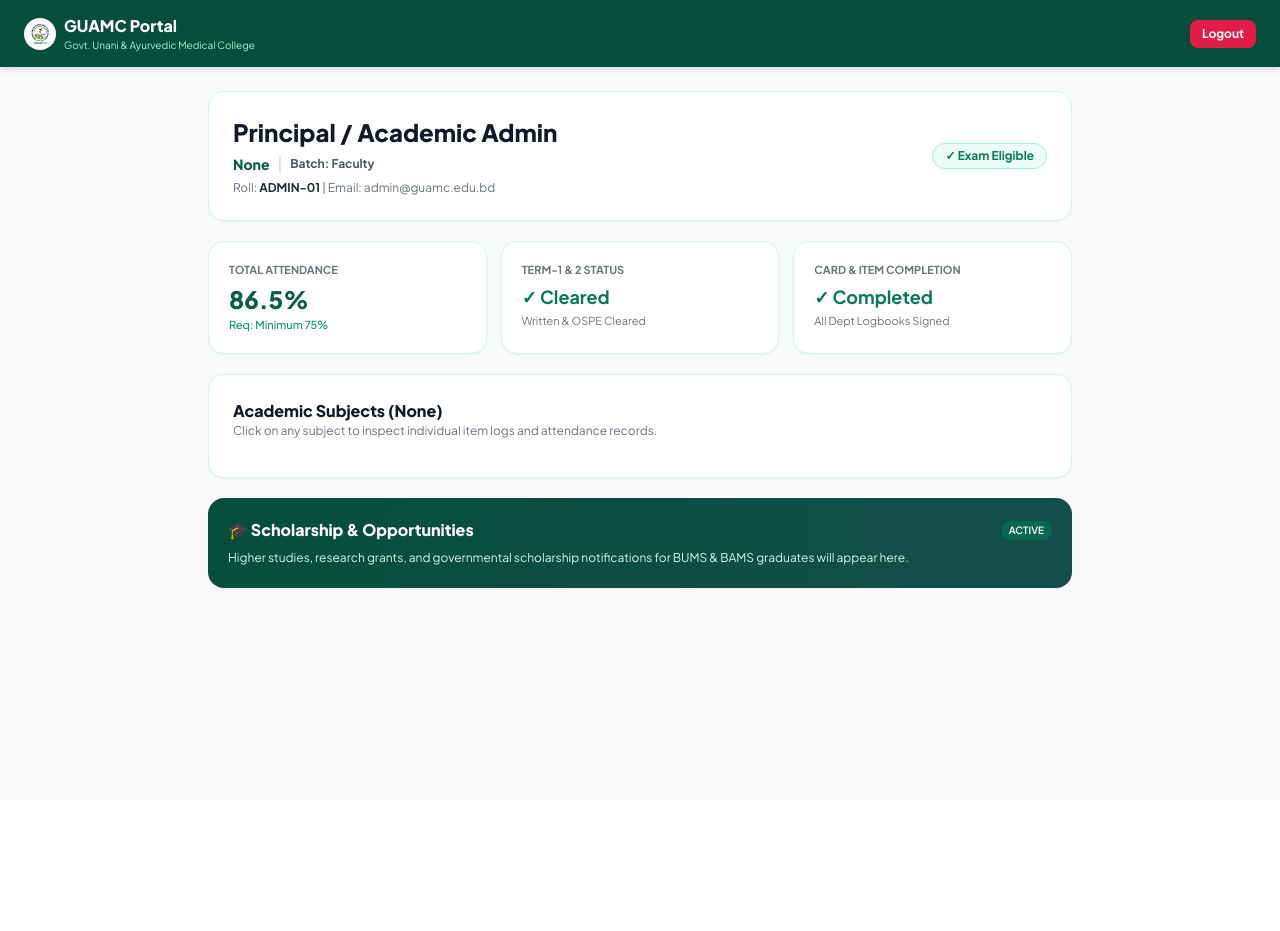
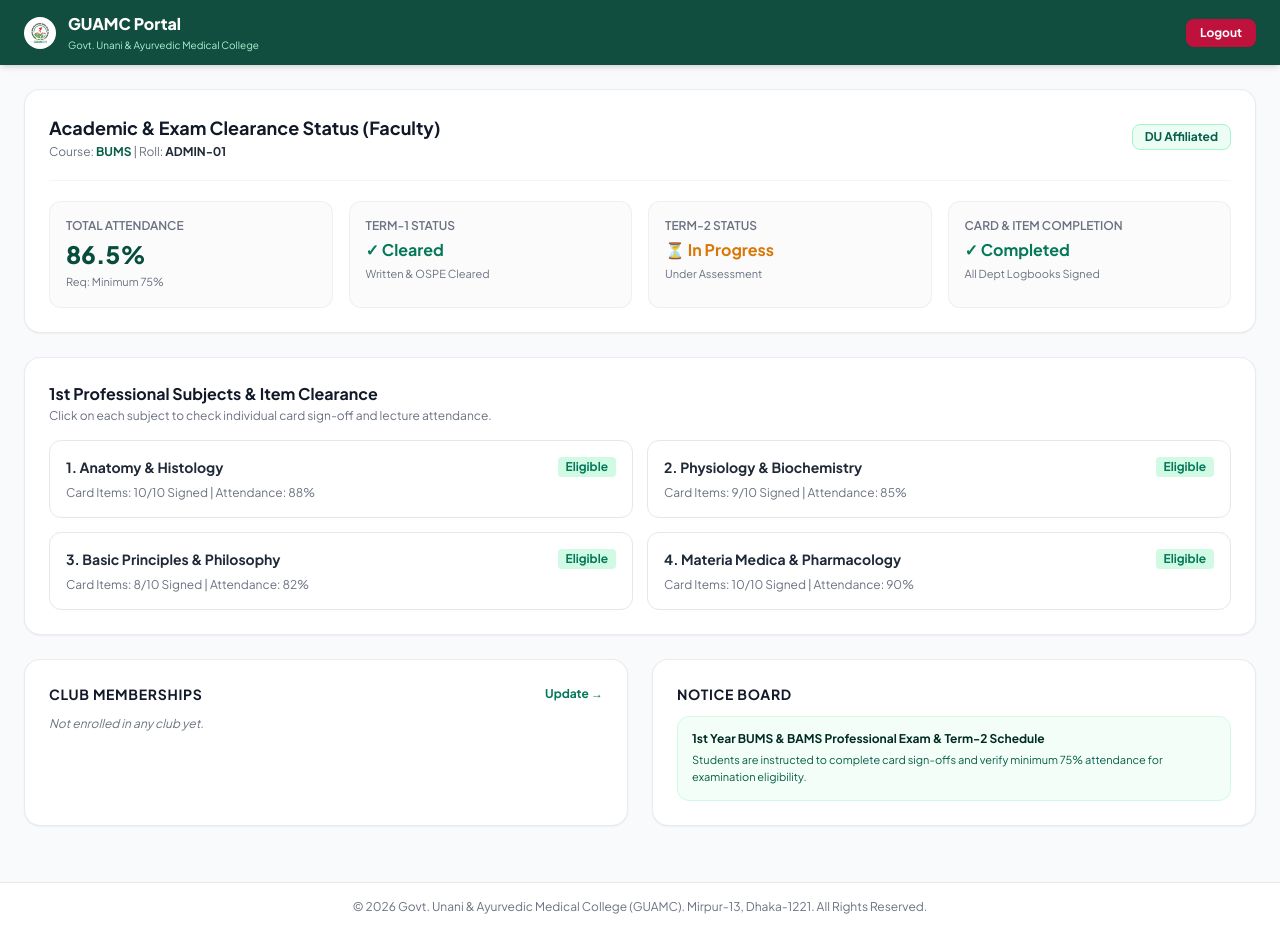
Before and after one commit to niloyxahc-dotcom/guamc-student-portal, a Flask app: template templates/dashboard.html in a window 1280 px wide. Before the commit the page ends 589 px from the top, so only its background shows below. Run offline with Flask 3, Linux system fonts and the light colour scheme; the template is opened without the code that fills it, so the values that code supplies are empty; a user stored in the database is signed in; parts of the project's set-up code (start-up, migrations or seed data) failed here and were passed over; some libraries are stand-ins or nearby versions.

Commit message:
Replace SSC card with 1st prof subject clearance

```diff
--- a/templates/base.html
+++ b/templates/base.html
@@ -3,35 +3,47 @@
 <head>
     <meta charset="UTF-8">
     <meta name="viewport" content="width=device-width, initial-scale=1.0">
-    <title>GUAMC Portal</title>
+    <title>GUAMC Student Portal</title>
+    <!-- Tailwind CSS -->
     <script src="https://cdn.tailwindcss.com"></script>
     <link href="https://fonts.googleapis.com/css2?family=Plus+Jakarta+Sans:wght@400;500;600;700;800&display=swap" rel="stylesheet">
-    <style>body { font-family: 'Plus Jakarta Sans', sans-serif; background-color: #f8fafc; }</style>
+    <style>
+        body { font-family: 'Plus Jakarta Sans', sans-serif; background-color: #f8fafc; }
+    </style>
 </head>
-<body class="min-h-screen pb-12">
+<body class="min-h-screen flex flex-col justify-between">
 
-    <!-- Sticky Navigation Bar with Logout -->
-    <nav class="bg-emerald-900 text-white shadow-md px-4 sm:px-6 py-3.5 flex justify-between items-center sticky top-0 z-50">
-        <div class="flex items-center gap-2.5">
-            <img src="{{ url_for('static', filename='logo.jpeg') }}" alt="Logo" class="h-8 w-auto object-contain bg-white rounded-full p-0.5">
-            <div>
-                <h1 class="font-extrabold text-sm sm:text-base leading-tight">GUAMC Portal</h1>
-                <p class="text-[10px] text-emerald-200">Govt. Unani & Ayurvedic Medical College</p>
+    <!-- Top Navigation Header -->
+    <header class="bg-[#124e3f] text-white sticky top-0 z-50 shadow-md">
+        <div class="max-w-7xl mx-auto px-4 sm:px-6 py-3 flex items-center justify-between">
+
+            <div class="flex items-center gap-3">
+                <img src="{{ url_for('static', filename='logo.jpeg') }}" alt="GUAMC Logo" class="h-8 w-auto object-contain bg-white rounded-full p-0.5">
+                <div>
+                    <h1 class="font-extrabold text-sm sm:text-base leading-none">GUAMC Portal</h1>
+                    <p class="text-[10px] text-emerald-200 mt-0.5">Govt. Unani & Ayurvedic Medical College</p>
+                </div>
             </div>
+
+            <!-- Navigation Links & Logout Button -->
+            <div class="flex items-center gap-2 sm:gap-4">
+                <a href="{{ url_for('logout') }}" class="px-3.5 py-1.5 rounded-lg bg-rose-700 hover:bg-rose-800 text-white text-xs font-bold transition shadow-sm">
+                    Logout
+                </a>
+            </div>
+
         </div>
-        <div>
-            <a href="{{ url_for('logout') }}" class="inline-flex items-center gap-1.5 px-3 py-1.5 rounded-lg bg-rose-600 hover:bg-rose-700 text-white text-xs font-bold shadow-sm transition">
-                <svg class="w-3.5 h-3.5" fill="none" stroke="currentColor" viewBox="0 0 24 24">
-                    <path stroke-linecap="round" stroke-linejoin="round" stroke-width="2" d="M17 16l4-4m0 0l-4-4m4 4H7m6 4v1a3 3 0 01-3 3H6a3 3 0 01-3-3V7a3 3 0 013-3h4a3 3 0 013 3v1" />
-                </svg>
-                Logout
-            </a>
-        </div>
-    </nav>
+    </header>
 
-    <main class="max-w-4xl mx-auto p-4">
+    <!-- Main Container -->
+    <main class="max-w-7xl mx-auto px-4 sm:px-6 py-6 w-full flex-grow">
         {% block content %}{% endblock %}
     </main>
 
+    <!-- Footer -->
+    <footer class="border-t border-gray-200 bg-white py-4 text-center text-xs text-gray-500 mt-8">
+        © 2026 Govt. Unani & Ayurvedic Medical College (GUAMC). Mirpur-13, Dhaka-1221. All Rights Reserved.
+    </footer>
+
 </body>
 </html>
--- a/templates/dashboard.html
+++ b/templates/dashboard.html
@@ -1,100 +1,119 @@
-<!DOCTYPE html>
-<html lang="en">
-<head>
-    <meta charset="UTF-8">
-    <meta name="viewport" content="width=device-width, initial-scale=1.0">
-    <title>Student Dashboard - GUAMC</title>
-    <script src="https://cdn.tailwindcss.com"></script>
-    <link href="https://fonts.googleapis.com/css2?family=Plus+Jakarta+Sans:wght@400;500;600;700;800&display=swap" rel="stylesheet">
-    <style>body { font-family: 'Plus Jakarta Sans', sans-serif; background-color: #f8fafc; }</style>
-</head>
-<body class="min-h-screen pb-12">
+{% extends "base.html" %}
 
-    <!-- Top Navigation Bar with Direct Visible Logout -->
-    <nav class="bg-emerald-900 text-white shadow-md px-4 sm:px-6 py-3.5 flex justify-between items-center sticky top-0 z-50">
-        <div class="flex items-center gap-2">
-            <img src="{{ url_for('static', filename='logo.jpeg') }}" alt="Logo" class="h-8 w-auto object-contain bg-white rounded-full p-0.5">
+{% block content %}
+<div class="space-y-6">
+
+    <!-- Academic & Exam Clearance Status Header Banner -->
+    <div class="bg-white rounded-2xl shadow-sm border border-gray-200/80 p-6">
+        <div class="flex flex-col sm:flex-row justify-between items-start sm:items-center gap-3 pb-5 border-b border-gray-100">
             <div>
-                <h1 class="font-extrabold text-sm sm:text-base leading-tight">GUAMC Portal</h1>
-                <p class="text-[10px] text-emerald-200">Govt. Unani & Ayurvedic Medical College</p>
+                <h2 class="text-lg font-bold text-gray-900">
+                    Academic & Exam Clearance Status ({{ current_user.batch if current_user.batch else '37th Batch' }})
+                </h2>
+                <p class="text-xs text-gray-500 mt-0.5">
+                    Course: <span class="font-bold text-emerald-800">{{ current_user.course_type if current_user.course_type else 'BUMS' }}</span> |
+                    Roll: <span class="font-bold text-gray-800">{{ current_user.roll_no }}</span>
+                </p>
             </div>
-        </div>
-        <div>
-            <a href="{{ url_for('logout') }}" class="inline-flex items-center gap-1 px-3 py-1.5 rounded-lg bg-rose-600 hover:bg-rose-700 text-white text-xs font-bold shadow-sm transition">
-                Logout
-            </a>
-        </div>
-    </nav>
-
-    <main class="max-w-4xl mx-auto p-4 space-y-5 mt-2">
-
-        <!-- Student Info Header Card -->
-        <div class="bg-white rounded-2xl shadow-sm border border-emerald-100 p-5 sm:p-6 flex flex-col sm:flex-row justify-between items-start sm:items-center gap-4">
-            <div>
-                <h2 class="text-xl sm:text-2xl font-black text-gray-900">{{ current_user.name }}</h2>
-                <div class="flex items-center gap-2 mt-1">
-                    <span class="text-sm font-extrabold text-emerald-800">{{ current_user.course_type }}</span>
-                    <span class="text-gray-300">|</span>
-                    <span class="text-xs font-bold text-gray-600">Batch: {{ current_user.batch }}</span>
-                </div>
-                <p class="text-xs text-gray-500 mt-1">Roll: <span class="font-bold text-gray-800">{{ current_user.roll_no }}</span> | Email: {{ current_user.email }}</p>
-            </div>
-            <span class="px-3 py-1 bg-emerald-50 text-emerald-700 text-xs font-bold rounded-full border border-emerald-200">
-                ✓ Exam Eligible
+            <span class="px-3 py-1 bg-emerald-50 text-emerald-800 text-xs font-bold rounded-lg border border-emerald-200">
+                DU Affiliated
             </span>
         </div>
 
-        <!-- Academic & Exam Clearance Status -->
-        <div class="grid grid-cols-1 sm:grid-cols-3 gap-3.5">
-            <div class="bg-white p-4 sm:p-5 rounded-2xl shadow-sm border border-emerald-100">
-                <p class="text-[11px] font-bold text-gray-500 uppercase">Total Attendance</p>
-                <h3 class="text-2xl font-black text-emerald-800 mt-1">86.5%</h3>
-                <p class="text-[11px] text-emerald-600 font-medium mt-0.5">Req: Minimum 75%</p>
+        <!-- Metric Cards -->
+        <div class="grid grid-cols-1 sm:grid-cols-2 lg:grid-cols-4 gap-4 mt-5">
+            <div class="bg-gray-50/70 p-4 rounded-xl border border-gray-200/60">
+                <p class="text-xs font-semibold text-gray-500 uppercase">Total Attendance</p>
+                <h3 class="text-2xl font-extrabold text-emerald-900 mt-1">86.5%</h3>
+                <p class="text-[11px] text-gray-500 mt-1">Req: Minimum 75%</p>
             </div>
-            <div class="bg-white p-4 sm:p-5 rounded-2xl shadow-sm border border-emerald-100">
-                <p class="text-[11px] font-bold text-gray-500 uppercase">Term-1 & 2 Status</p>
-                <h3 class="text-lg font-bold text-emerald-700 mt-1">✓ Cleared</h3>
-                <p class="text-[11px] text-gray-500 mt-0.5">Written & OSPE Cleared</p>
+
+            <div class="bg-gray-50/70 p-4 rounded-xl border border-gray-200/60">
+                <p class="text-xs font-semibold text-gray-500 uppercase">Term-1 Status</p>
+                <h3 class="text-base font-bold text-emerald-700 mt-1">✓ Cleared</h3>
+                <p class="text-[11px] text-gray-500 mt-1">Written & OSPE Cleared</p>
             </div>
-            <div class="bg-white p-4 sm:p-5 rounded-2xl shadow-sm border border-emerald-100">
-                <p class="text-[11px] font-bold text-gray-500 uppercase">Card & Item Completion</p>
-                <h3 class="text-lg font-bold text-emerald-700 mt-1">✓ Completed</h3>
-                <p class="text-[11px] text-gray-500 mt-0.5">All Dept Logbooks Signed</p>
+
+            <div class="bg-gray-50/70 p-4 rounded-xl border border-gray-200/60">
+                <p class="text-xs font-semibold text-gray-500 uppercase">Term-2 Status</p>
+                <h3 class="text-base font-bold text-amber-600 mt-1">⏳ In Progress</h3>
+                <p class="text-[11px] text-gray-500 mt-1">Under Assessment</p>
+            </div>
+
+            <div class="bg-gray-50/70 p-4 rounded-xl border border-gray-200/60">
+                <p class="text-xs font-semibold text-gray-500 uppercase">Card & Item Completion</p>
+                <h3 class="text-base font-bold text-emerald-700 mt-1">✓ Completed</h3>
+                <p class="text-[11px] text-gray-500 mt-1">All Dept Logbooks Signed</p>
+            </div>
         </div>
     </div>
 
-        <!-- Subject List (Clickable) -->
-        <div class="bg-white rounded-2xl shadow-sm border border-emerald-100 p-5 sm:p-6">
-            <div class="mb-3.5">
-                <h3 class="text-base font-extrabold text-gray-900">Academic Subjects ({{ current_user.course_type }})</h3>
-                <p class="text-xs text-gray-500">Click on any subject to inspect individual item logs and attendance records.</p>
+    <!-- Subject Wise Assessment & Item Clearance (Replaced SSC Section) -->
+    <div class="bg-white rounded-2xl shadow-sm border border-gray-200/80 p-6">
+        <div class="mb-4">
+            <h3 class="text-base font-bold text-gray-900">1st Professional Subjects & Item Clearance</h3>
+            <p class="text-xs text-gray-500 mt-0.5">Click on each subject to check individual card sign-off and lecture attendance.</p>
         </div>
 
-            <div class="grid grid-cols-1 sm:grid-cols-2 gap-3">
-                {% for sub in subjects %}
-                <div onclick="alert('Subject: {{ sub.name }}\nAttendance: {{ sub.att }}\nItems Log: {{ sub.items }}')" class="p-4 rounded-xl border border-gray-200 hover:border-emerald-600 hover:bg-emerald-50/40 transition cursor-pointer group">
+        <div class="grid grid-cols-1 sm:grid-cols-2 gap-3.5">
+            <div onclick="alert('Anatomy (Tashrih / Rachana Sharir):\nAttendance: 88%\nLogbook: Signed\nItem Clearance: Cleared')" class="p-4 rounded-xl border border-gray-200 hover:border-emerald-600 hover:bg-emerald-50/30 transition cursor-pointer">
                 <div class="flex justify-between items-center">
-                        <h4 class="font-bold text-gray-800 group-hover:text-emerald-900 text-sm">{{ sub.name }}</h4>
-                        <span class="text-[11px] font-bold text-emerald-700 bg-emerald-100 px-2 py-0.5 rounded">Details</span>
+                    <h4 class="font-bold text-gray-800 text-sm">1. Anatomy & Histology</h4>
+                    <span class="text-xs font-bold text-emerald-700 bg-emerald-100 px-2 py-0.5 rounded">Eligible</span>
                 </div>
-                    <p class="text-xs text-gray-500 mt-1.5">Items: {{ sub.items }} | Attendance: {{ sub.att }}</p>
+                <p class="text-xs text-gray-500 mt-2">Card Items: 10/10 Signed | Attendance: 88%</p>
             </div>
-                {% endfor %}
+
+            <div onclick="alert('Physiology (Munafeul Aza / Kriya Sharir):\nAttendance: 85%\nLogbook: Signed\nItem Clearance: Cleared')" class="p-4 rounded-xl border border-gray-200 hover:border-emerald-600 hover:bg-emerald-50/30 transition cursor-pointer">
+                <div class="flex justify-between items-center">
+                    <h4 class="font-bold text-gray-800 text-sm">2. Physiology & Biochemistry</h4>
+                    <span class="text-xs font-bold text-emerald-700 bg-emerald-100 px-2 py-0.5 rounded">Eligible</span>
+                </div>
+                <p class="text-xs text-gray-500 mt-2">Card Items: 9/10 Signed | Attendance: 85%</p>
+            </div>
+
+            <div onclick="alert('Principles & Basic Theory:\nAttendance: 82%\nLogbook: Signed\nItem Clearance: Cleared')" class="p-4 rounded-xl border border-gray-200 hover:border-emerald-600 hover:bg-emerald-50/30 transition cursor-pointer">
+                <div class="flex justify-between items-center">
+                    <h4 class="font-bold text-gray-800 text-sm">3. Basic Principles & Philosophy</h4>
+                    <span class="text-xs font-bold text-emerald-700 bg-emerald-100 px-2 py-0.5 rounded">Eligible</span>
+                </div>
+                <p class="text-xs text-gray-500 mt-2">Card Items: 8/10 Signed | Attendance: 82%</p>
+            </div>
+
+            <div onclick="alert('Materia Medica / Dravyaguna:\nAttendance: 90%\nLogbook: Signed\nItem Clearance: Cleared')" class="p-4 rounded-xl border border-gray-200 hover:border-emerald-600 hover:bg-emerald-50/30 transition cursor-pointer">
+                <div class="flex justify-between items-center">
+                    <h4 class="font-bold text-gray-800 text-sm">4. Materia Medica & Pharmacology</h4>
+                    <span class="text-xs font-bold text-emerald-700 bg-emerald-100 px-2 py-0.5 rounded">Eligible</span>
+                </div>
+                <p class="text-xs text-gray-500 mt-2">Card Items: 10/10 Signed | Attendance: 90%</p>
+            </div>
         </div>
     </div>
 
-        <!-- Scholarship & Higher Opportunities -->
-        <div class="bg-gradient-to-r from-emerald-900 to-teal-900 rounded-2xl shadow-sm p-5 text-white">
-            <div class="flex items-center justify-between mb-1.5">
-                <h3 class="text-sm sm:text-base font-extrabold">🎓 Scholarship & Opportunities</h3>
-                <span class="text-[10px] bg-emerald-700/60 px-2 py-0.5 rounded-full font-semibold uppercase">Active</span>
+    <!-- Bottom Row: Club Memberships & Notice Board -->
+    <div class="grid grid-cols-1 lg:grid-cols-2 gap-6">
+
+        <!-- Club Memberships -->
+        <div class="bg-white rounded-2xl shadow-sm border border-gray-200/80 p-6">
+            <div class="flex justify-between items-center mb-3">
+                <h3 class="text-sm font-bold text-gray-900 uppercase tracking-wider">Club Memberships</h3>
+                <a href="#" class="text-xs font-bold text-emerald-700 hover:underline">Update &rarr;</a>
             </div>
-            <p class="text-xs text-emerald-100 leading-relaxed">
-                Higher studies, research grants, and governmental scholarship notifications for BUMS & BAMS graduates will appear here.
+            <p class="text-xs text-gray-500 italic mt-2">Not enrolled in any club yet.</p>
+        </div>
+
+        <!-- Notice Board -->
+        <div class="bg-white rounded-2xl shadow-sm border border-gray-200/80 p-6">
+            <h3 class="text-sm font-bold text-gray-900 uppercase tracking-wider mb-3">Notice Board</h3>
+            <div class="p-3.5 rounded-xl bg-emerald-50/60 border border-emerald-100">
+                <h4 class="text-xs font-bold text-emerald-950">1st Year BUMS & BAMS Professional Exam & Term-2 Schedule</h4>
+                <p class="text-[11px] text-emerald-800 mt-1 leading-relaxed">
+                    Students are instructed to complete card sign-offs and verify minimum 75% attendance for examination eligibility.
                 </p>
             </div>
+        </div>
 
-    </main>
+    </div>
 
-</body>
-</html>
+</div>
+{% endblock %}
```
Lines whose indentation alone changed are shown as unchanged.
